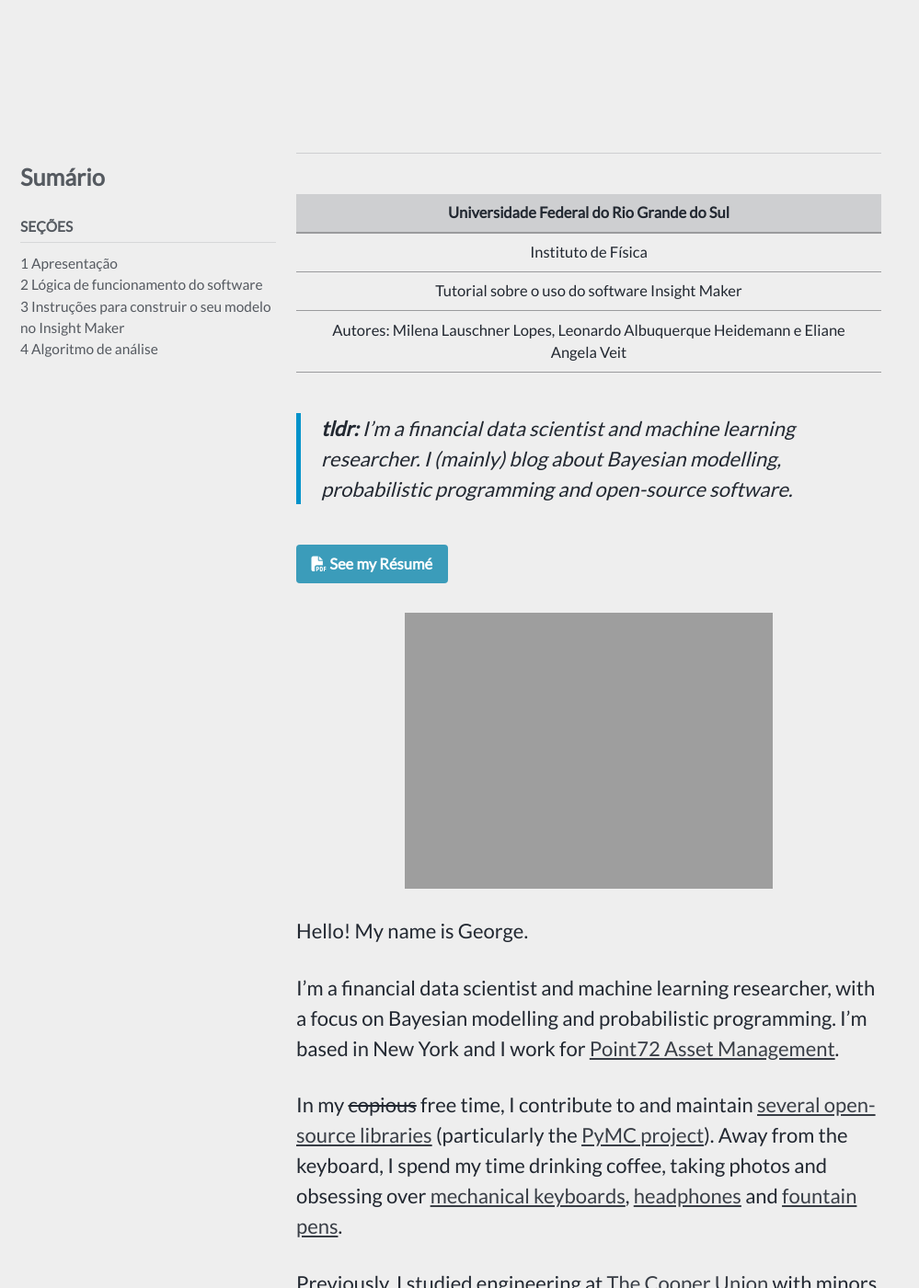
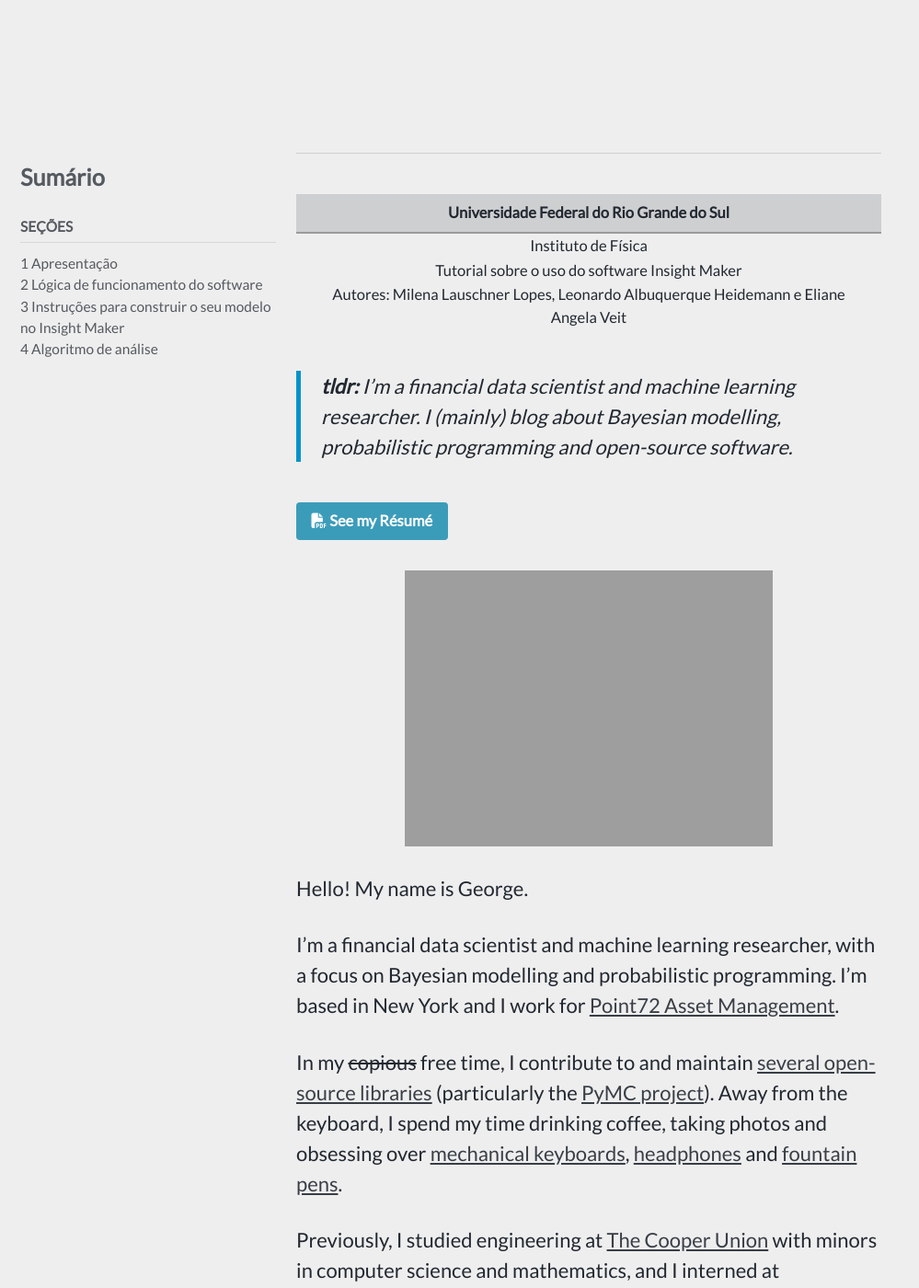
Before and after one commit to milenalauschner/MM, a Jekyll site: the page built from _pages/about.md, in a window 1280 px wide and 1400 px high, scrolled down 362 px. Shown: the whole window at 92% size, without its empty margins (0-999 px from the left). Built offline with Jekyll 4.4.1, drawn with Linux system fonts in a browser that asks for light colours; cached includes are drawn as plain includes; nearby versions of some CDN libraries; comment, search, counter and statistics services are not loaded.

Commit message:
Update _tables.scss

```diff
--- a/_sass/minimal-mistakes/_tables.scss
+++ b/_sass/minimal-mistakes/_tables.scss
@@ -27,10 +27,6 @@ th {
   text-align: left;
 }
 
-td {
-  padding: 0.5em;
-  border-bottom: 1px solid mix(#000, $border-color, 25%);
-}
 
 tr,
 td,
```
